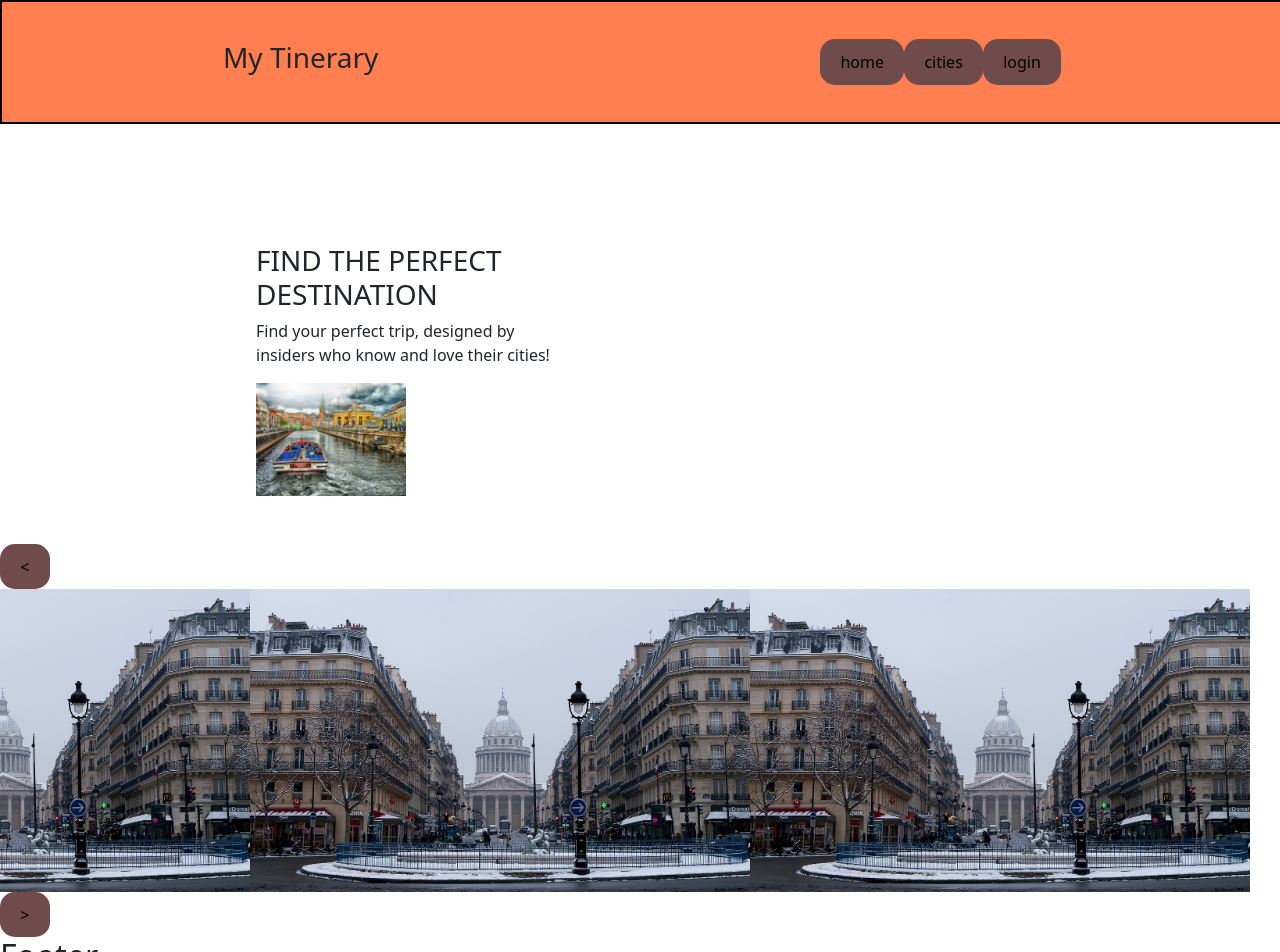
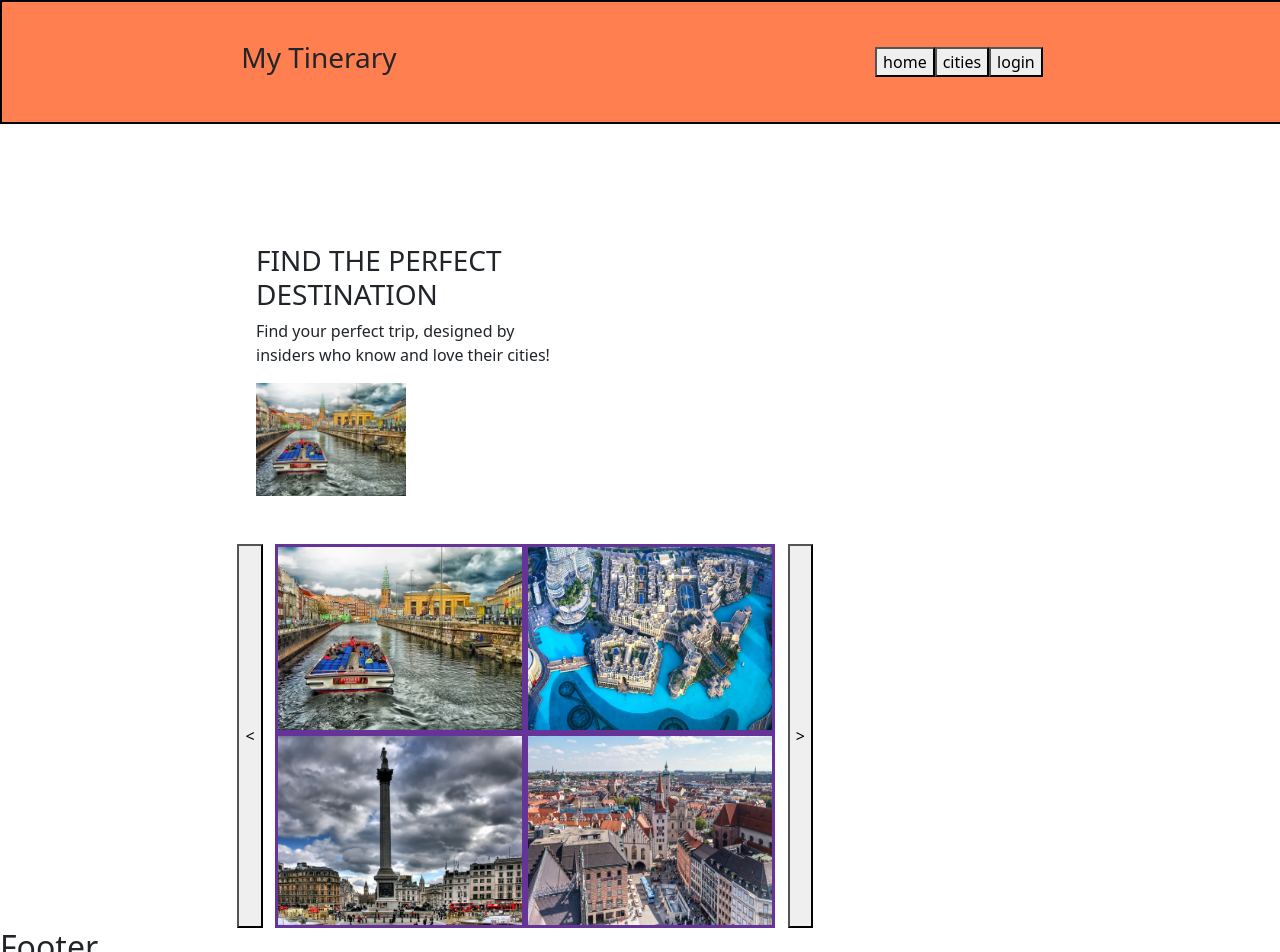
Before and after one commit to marguigle/mytinerary-front, a React (Vite) app: page / in a window 1280 px wide. Shown: the top 952 px of the page. Built offline with nearby package versions, Linux system fonts and the light colour scheme.

Commit message:
se maqueta el carrusel

```diff
--- a/src/components/carrusel/Carrucel.jsx
+++ b/src/components/carrusel/Carrucel.jsx
@@ -1,32 +1,33 @@
 import "./carrucel.css";
 
 const Carrucel = () => {
+  const FotoCiudades = [
+    { id: 0, foto: "../public/img/copenhagen-142711_1280.jpg" },
+    { id: 1, foto: "../public/img/dubai-2650364_1280.jpg" },
+    { id: 2, foto: "../public/img/london-123785_1280.jpg" },
+    { id: 3, foto: "../public/img/munich-1572429_1280.jpg" },
+    {},
+  ];
+
+  /* let indice = 0; */
+  const prev = () => {};
+
+  const next = () => {};
+
   return (
     <>
-      <button>{"<"}</button>
-      <div className="contenedor-carrusel">
-        <img
-          src="../../public/img/paris-100277_1280.jpg"
-          alt=""
-          className="img-carrusel"
-        />
-        <img
-          src="../../public/img/paris-100277_1280.jpg"
-          alt=""
-          className="img-carrusel"
-        />
-        <img
-          src="../../public/img/paris-100277_1280.jpg"
-          alt=""
-          className="img-carrusel"
-        />
-        <img
-          src="../../public/img/paris-100277_1280.jpg"
-          alt=""
-          className="img-carrusel"
-        />
-      </div>
-      <button>{">"}</button>
+      <section className="section-carousel container-flex">
+        <button className="btn-carroucel" onClick={prev}>
+          {"<"}
+        </button>
+        <div className="contenedor-carrusel col-6">
+          <img src={FotoCiudades[0].foto} alt="" className="img-carrusel" />
+          <img src={FotoCiudades[1].foto} alt="" className="img-carrusel" />
+          <img src={FotoCiudades[2].foto} alt="" className="img-carrusel" />
+          <img src={FotoCiudades[3].foto} alt="" className="img-carrusel" />
+        </div>
+        <button onClick={next}>{">"}</button>
+      </section>
     </>
   );
 };
--- a/src/components/carrusel/carrucel.css
+++ b/src/components/carrusel/carrucel.css
@@ -1,12 +1,22 @@
-.btn-carrusel {
-  height: 4rem;
-}
-.contenedor-carrusel {
-  width: 500px;
+.section-carousel {
+  max-width: 100vw;
   display: flex;
   justify-content: center;
+}
+
+.contenedor-carrusel {
+  display: flex;
+  justify-content: center;
+  flex-wrap: wrap;
   object-fit: cover;
 }
 .img-carrusel {
-  width: 500px;
+  border: 3px solid rebeccapurple;
+  width: 250px;
 }
+
+/* .btn-carrusel {
+  height: 4em;
+  font-size: 3em;
+}
+ */
--- a/src/index.css
+++ b/src/index.css
@@ -25,7 +25,7 @@ h1 {
   font-size: 3.2em;
   line-height: 1.1;
 }
-button {
+/* button {
   border-radius: 15px;
 
   border: 1px solid transparent;
@@ -45,8 +45,8 @@ button:focus,
 button:focus-visible {
   outline: 4px auto -webkit-focus-ring-color;
 }
-
-@media (prefers-color-scheme: light) {
+ */
+/* @media (prefers-color-scheme: light) {
   :root {
     color: #213547;
     background-color: #ffffff;
@@ -57,4 +57,4 @@ button:focus-visible {
   button {
     background-color: #6f4b4b;
   }
-}
+} */
```
